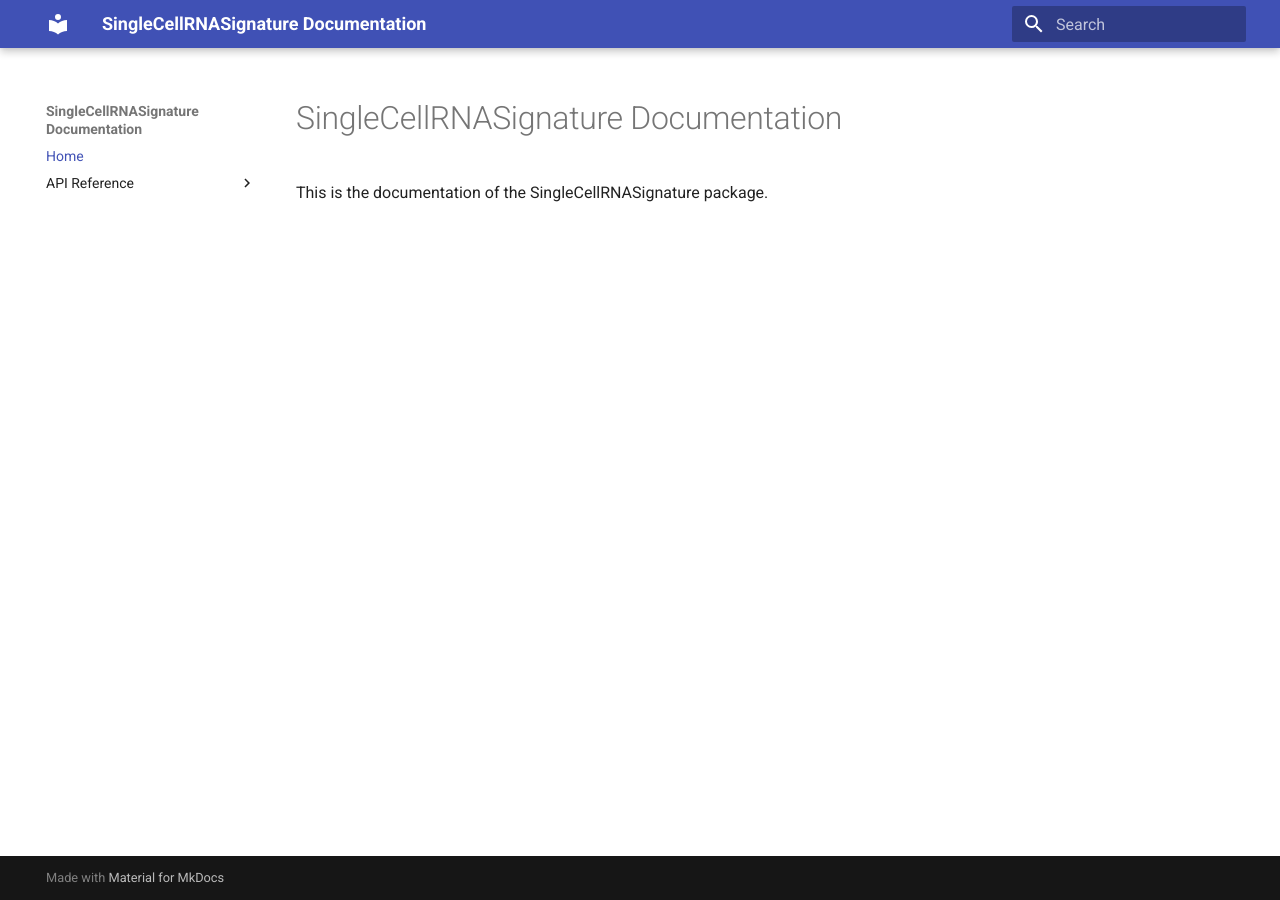
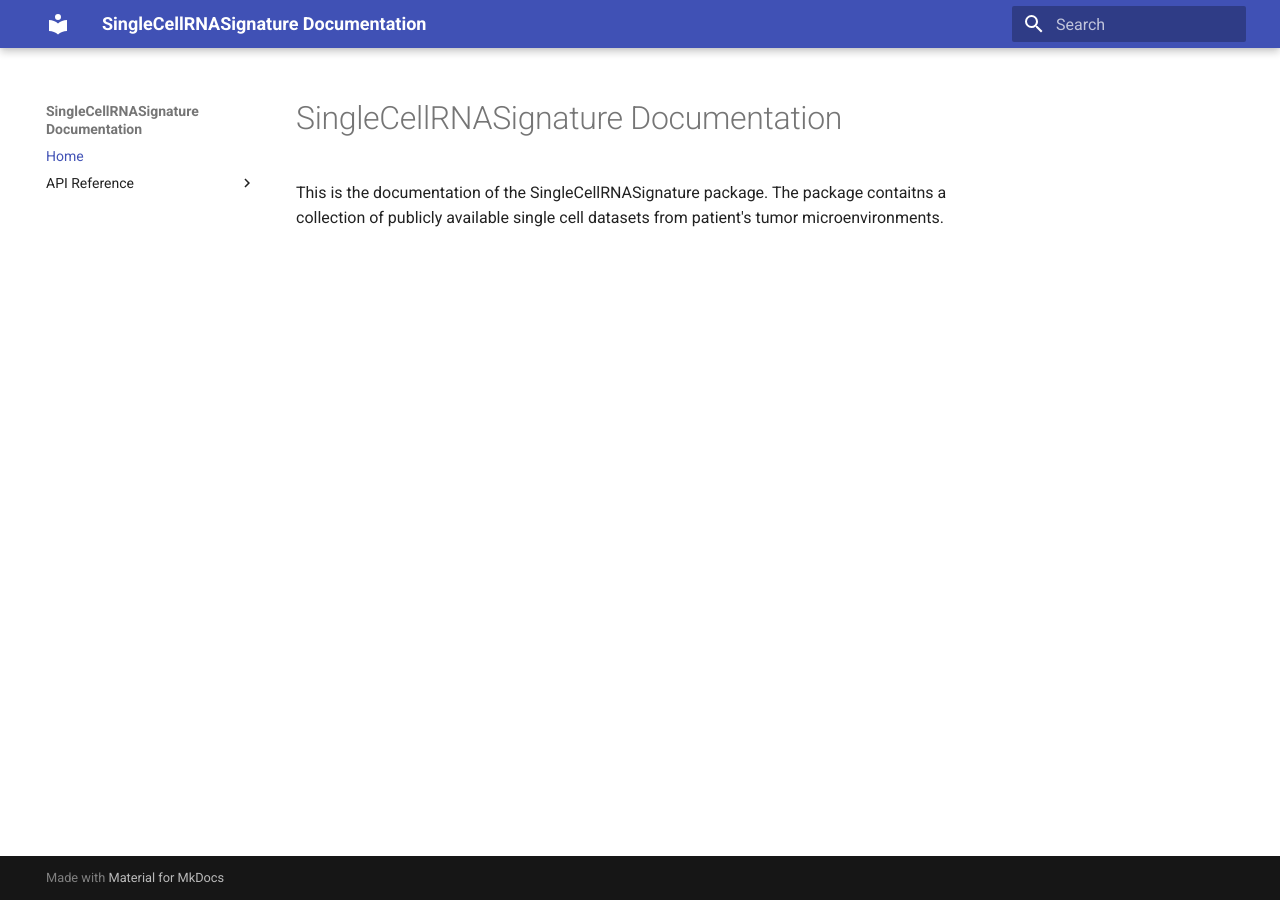
Before and after one commit to LuJoHae/SingleCellRNASignature, an MkDocs documentation site: the page built from docs/index.md, in a window 1280 px wide. Built offline with MkDocs 1.6.1 and Material for MkDocs 9.7.7, drawn with Linux system fonts in a browser that asks for light colours.

Commit message:
Chore: Added content for index doc file.

```diff
--- a/docs/index.md
+++ b/docs/index.md
@@ -1,3 +1,4 @@
 # SingleCellRNASignature Documentation
 
-This is the documentation of the SingleCellRNASignature package.
+This is the documentation of the SingleCellRNASignature package. The package contaitns a collection of publicly
+available single cell datasets from patient's tumor microenvironments.
```
